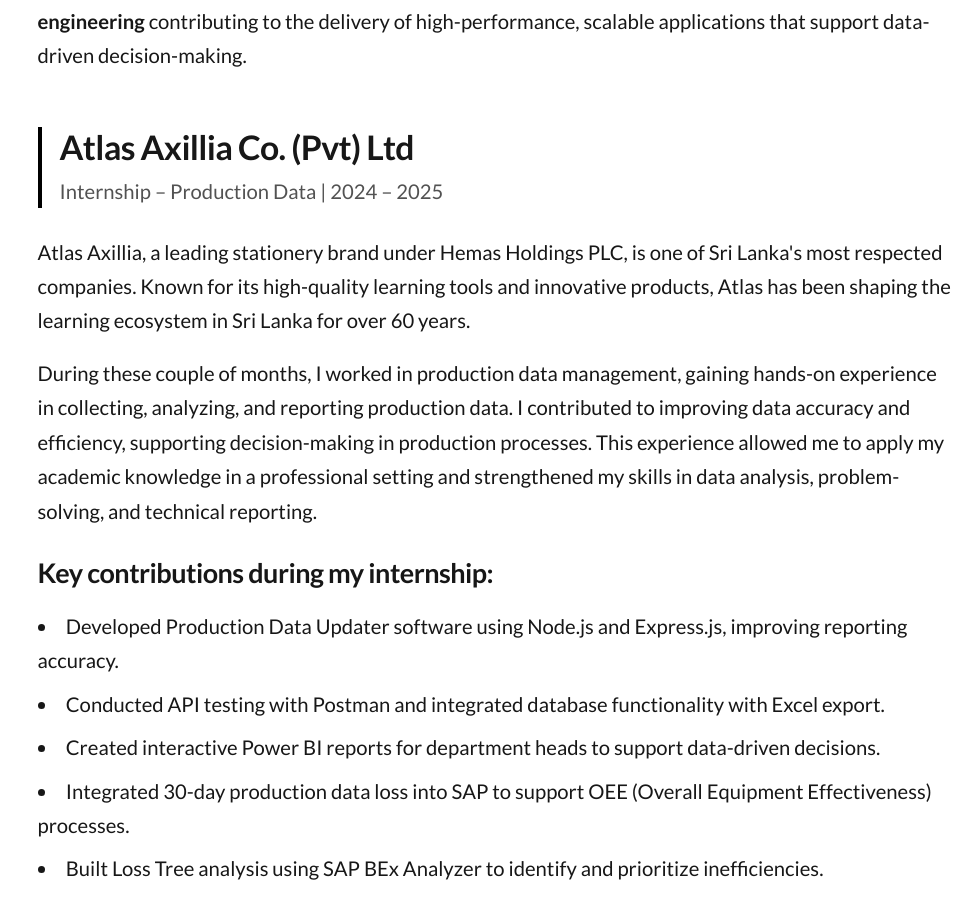
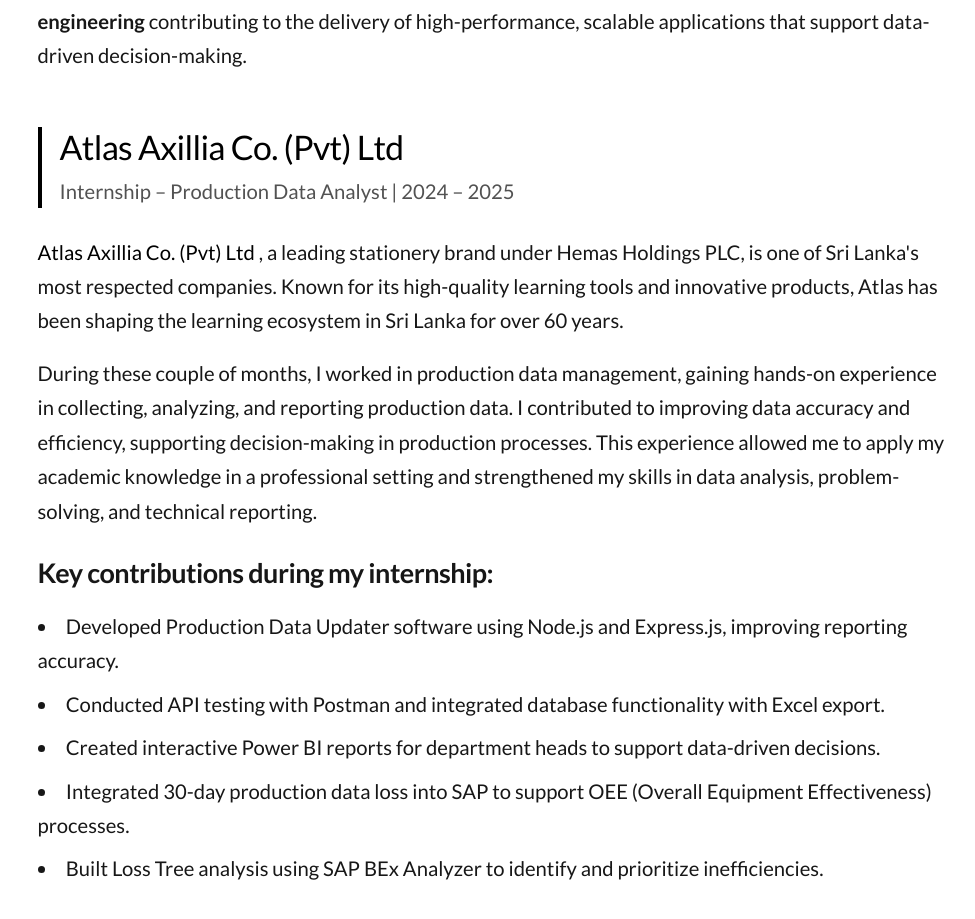
Before and after one commit to ImeshaDilshani/portfolio, a Next.js app: page /about/work-experience in a window 1280 px wide. Shown: the part 1700-2619 px from the top of the page, without its empty margins (305-1280 px from the left). Built offline with nearby package versions, Linux system fonts and the light colour scheme; a web font is replaced by a local one.

Commit message:
feat: update work experience section with company link and role clarification

```diff
--- a/app/about/work-experience/page.tsx
+++ b/app/about/work-experience/page.tsx
@@ -210,16 +210,23 @@ export default function WorkExperiencePage() {
               <section data-animate="fade-up">
                 <div className="border-l-4 border-black dark:border-gray-400 pl-4 mb-6 hover:border-gray-700 dark:hover:border-gray-300 transition-colors duration-300">
                   <h2 className="text-3xl font-bold hover-text-glow transition-all duration-300">
-                    Atlas Axillia Co. (Pvt) Ltd
+                    <a href="https://www.atlas.lk"
+                    target="_blank"
+                    rel="noopener noreferrer"
+                    className="text-black dark:text-black hover:underline font-medium" >Atlas Axillia Co. (Pvt) Ltd </a>
                   </h2>
                   <p className="text-lg text-muted-foreground mt-2">
-                    Internship – Production Data | 2024 – 2025
+                    Internship – Production Data Analyst | 2024 – 2025
                   </p>
                 </div>
 
                 <div className="space-y-4 text-lg leading-relaxed hover-lift transition-all duration-300">
                   <p>
-                    Atlas Axillia, a leading stationery brand under Hemas
+                    <a href="https://www.atlas.lk"
+                    target="_blank"
+                    rel="noopener noreferrer"
+                    className="text-black dark:text-black hover:underline font-medium" >Atlas Axillia Co. (Pvt) Ltd </a>
+                    , a leading stationery brand under Hemas
                     Holdings PLC, is one of Sri Lanka's most respected
                     companies. Known for its high-quality learning tools and
                     innovative products, Atlas has been shaping the learning
```
